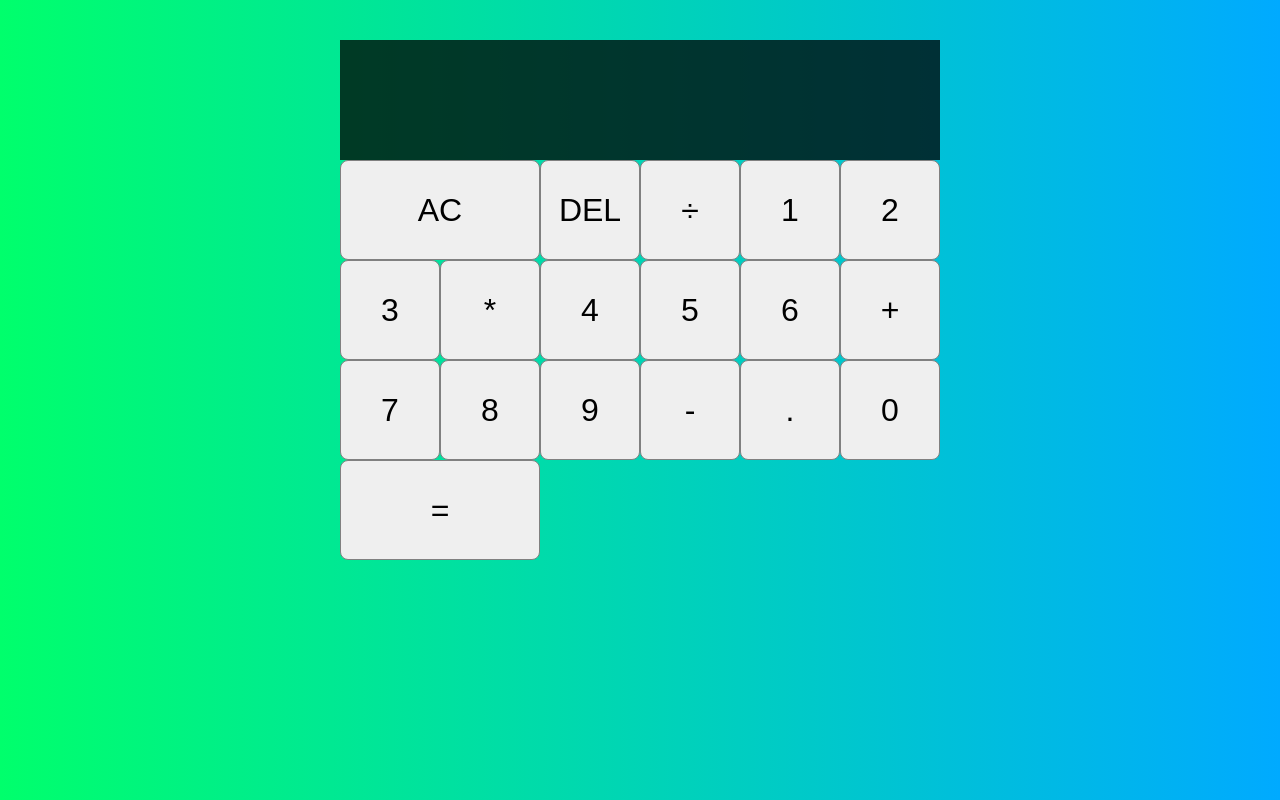
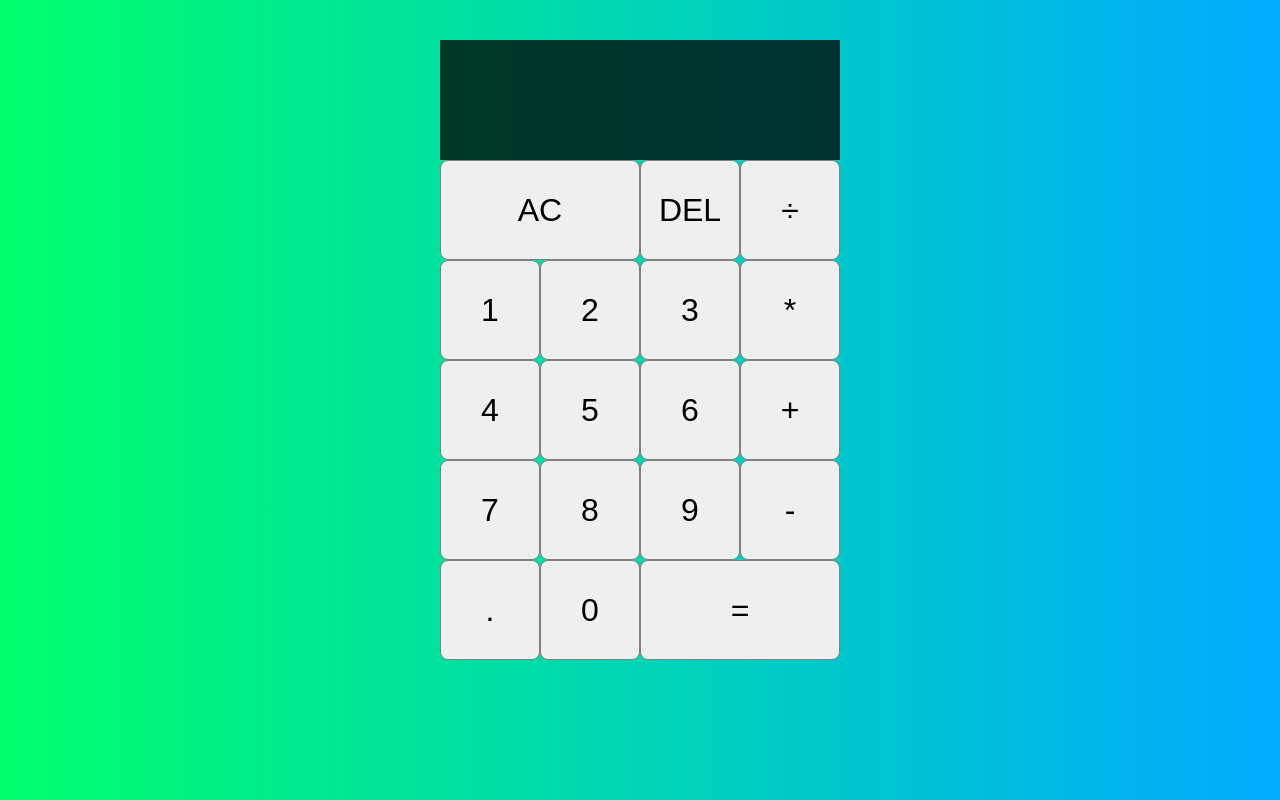
Before and after one commit to Hack1434/Calculator, a plain HTML site: page index.html in a window 1280 px wide. Drawn offline with Linux system fonts and the light colour scheme.

Commit message:
Update Style.css

```diff
--- a/Style.css
+++ b/Style.css
@@ -13,7 +13,7 @@
     align-content: center;
     justify-content: center;
     min-height: 100vh;
-    grid-template-columns:repeat(6, 100px) ;
+    grid-template-columns:repeat(4, 100px) ;
     grid-template-rows:minmax(120px, auto)repeat(6,100px) ;
   }
   .calculator-grid > button{
```
